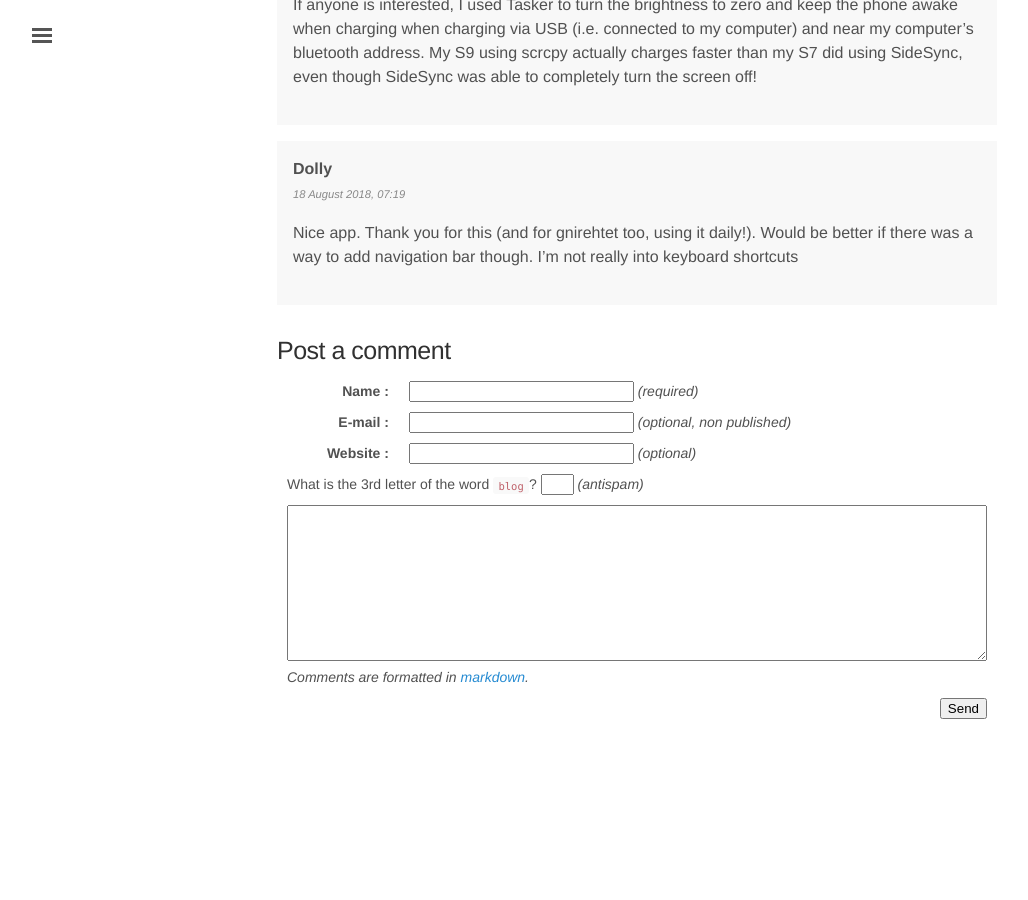
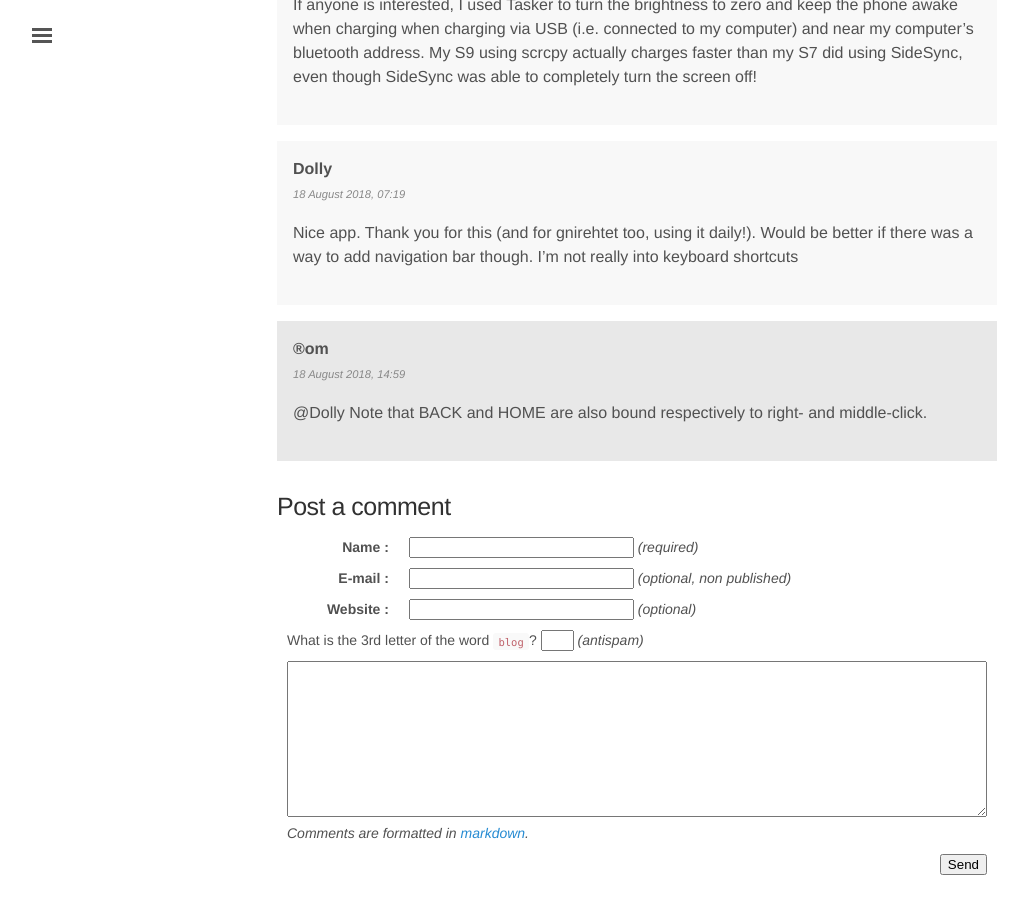
Before and after one commit to rom1v/blog.rom1v.com, a Jekyll site: the page built from _posts/2018-03-08-introducing-scrcpy.md, in a window 1280 px wide and 900 px high, scrolled down 20984 px. Shown: the whole window, without its empty margins (3-1031 px from the left). Built offline with Jekyll 4.4.1, drawn with Linux system fonts in a browser that asks for light colours; before the commit the page ends 21728 px from its top, so only the background shows below that.

Commit message:
Publish comment 49 for scrcpy

```diff
--- a/_data/comments-2018-03-introducing-scrcpy.yaml
+++ b/_data/comments-2018-03-introducing-scrcpy.yaml
@@ -479,3 +479,9 @@
     Nice app. Thank you for this (and for gnirehtet too, using it daily!). Would
     be better if there was a way to add navigation bar though. I'm not really
     into keyboard shortcuts
+- id: 49
+  author: ®om
+  date: 2018-08-18 14:59:32+02:00
+  contents: |
+    @Dolly Note that BACK and HOME are also bound respectively to right- and
+    middle-click.
```
